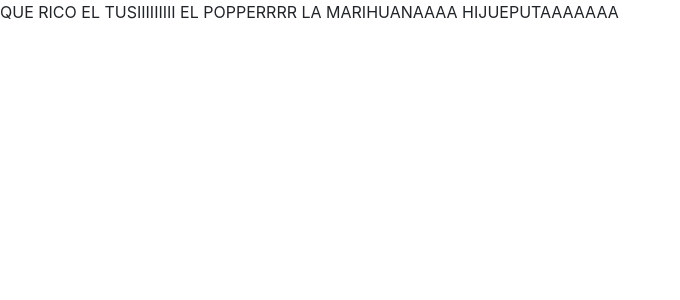
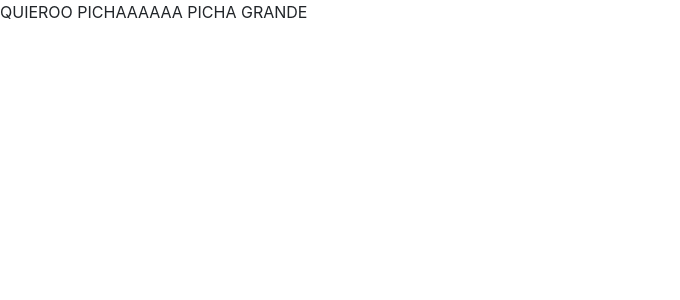
Before and after one commit to MaxGerdts/UAC-Losers, a PHP site: page / in a window 1280 px wide. Shown: the top 300 px of the page, without its empty margins (0-680 px from the left). Run offline with PHP 8.4, Linux system fonts and the light colour scheme.

Commit message:
cambio chevere

```diff
--- a/index.php
+++ b/index.php
@@ -8,7 +8,7 @@
   </head>
   <body>
     <div class="">
-      QUE RICO EL TUSIIIIIIIII EL POPPERRRR LA MARIHUANAAAA HIJUEPUTAAAAAAA
+      QUIEROO PICHAAAAAA PICHA GRANDE
     </div>
 
   <script  src="assets/js/jquery-3.5.1.min.js"></script>
```
